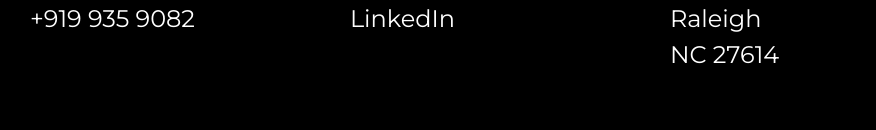
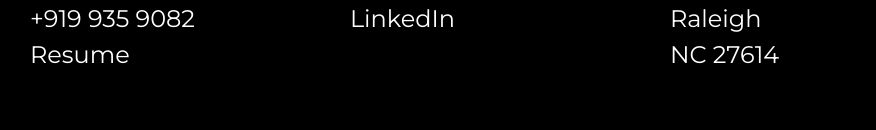
Before and after one commit to UNCValladaresHamlet/HW8_ProfessionalMaterials, a plain HTML site: page index.html in a window 1280 px wide. Shown: the part 4566-4696 px from the top of the page, without its empty margins (0-876 px from the left). Drawn offline with Linux system fonts and the light colour scheme.

Commit message:
test file

```diff
--- a/index.html
+++ b/index.html
@@ -492,6 +492,8 @@
 										<strong class="contact-label">Stay in touch</strong>
 										<a href="mailto:sigorahv@gmail.com">sigorahv@gmail.com</a><br>
 										<a href="tel:+9199359082">+919 935 9082</a>
+										<a href="./assets/css/chimp.jpg" download>Resume</a>
+
 									</div>
 								</div>
 								<div class="col-12 col-md-4">
@@ -499,7 +501,7 @@
 										<strong class="contact-label">Social</strong>
 										<a href="https://github.com/UNCValladaresHamlet">Github</a><br>
 										<a href="https://www.linkedin.com/in/hamlet-valladares-1946631a8/">LinkedIn</a><br>
-										<!-- <a href="https://www.twitter.com">Twitter</a> -->
+										<!-- <a href="./assets/css/chimp.jpg" download>Resume</a> -->
 									</div>
 								</div>
 								<div class="col-12 col-md-4">
```
Also changed, not shown: assets/css/chimp.jpg (added).
